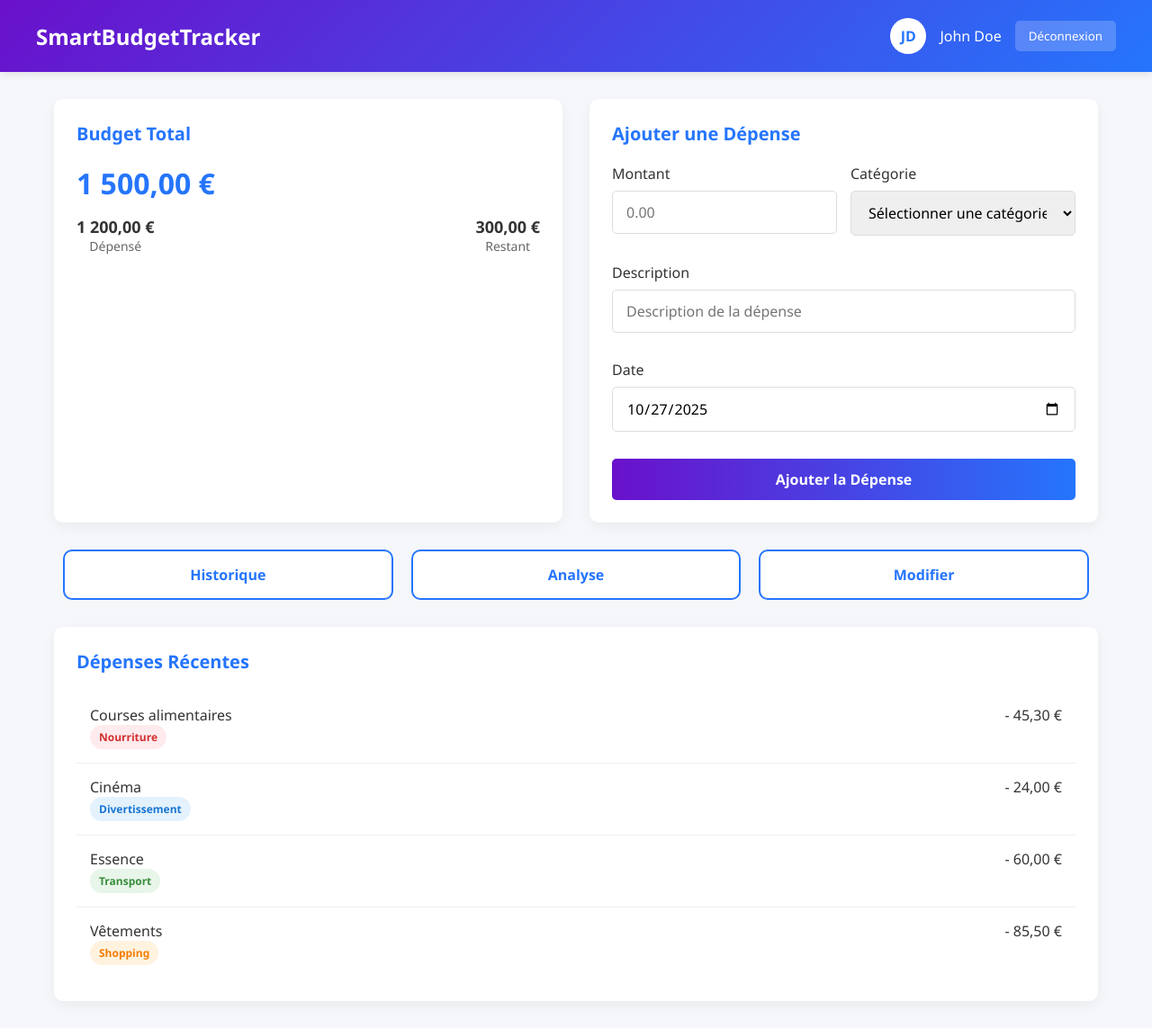
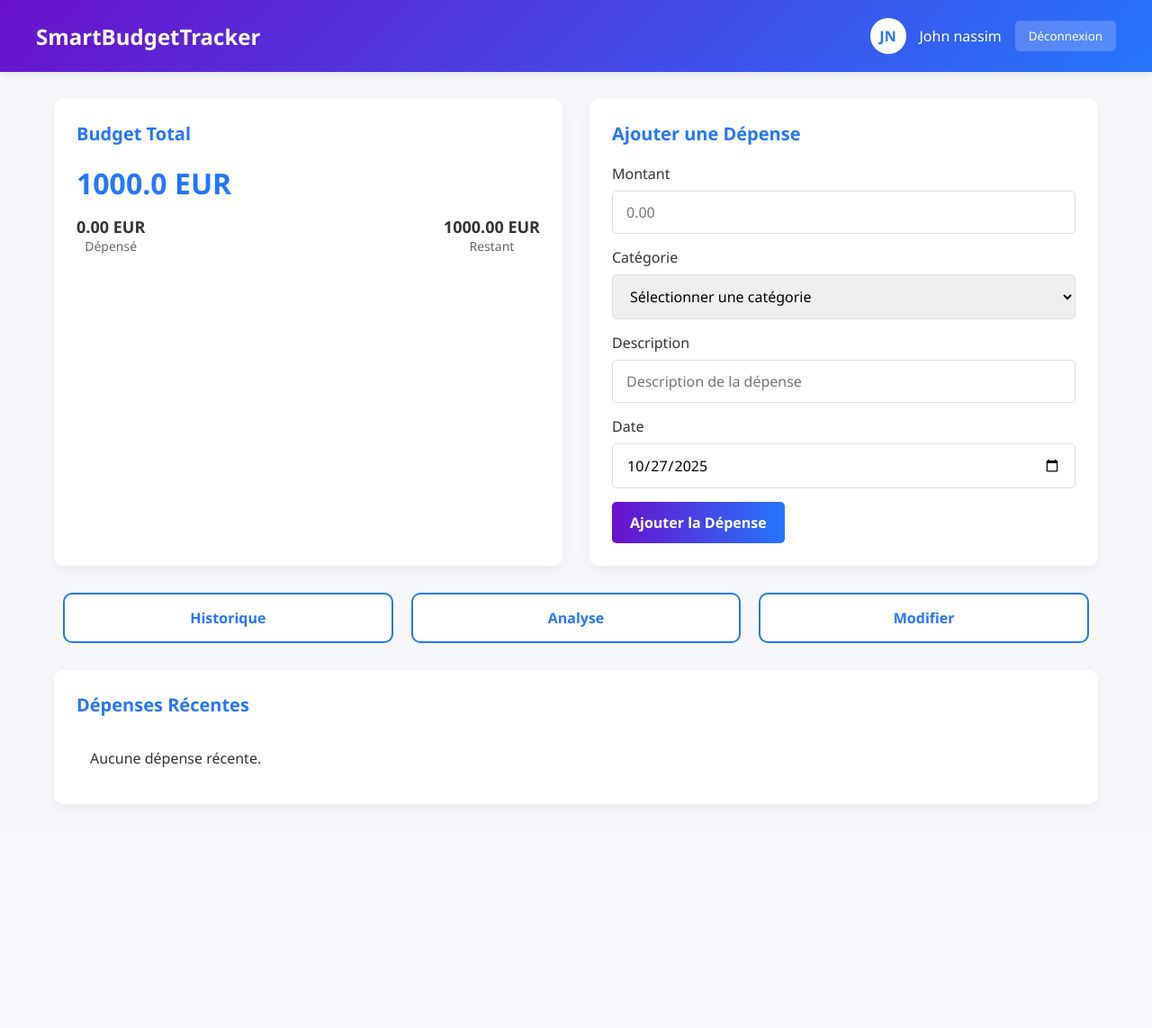
Before and after one commit to nassim12121/smart_budget_tracker, a Flask app: page /dashboard/1 in a window 1280 px wide. Shown: the whole page at 90% size. After the commit the page ends 895 px from the top, so only its background shows below. Run offline with Flask 3, Linux system fonts and the light colour scheme.

Commit message:
last update

```diff
--- a/app.py
+++ b/app.py
@@ -1,14 +1,20 @@
-from flask import Flask, request, redirect, render_template, url_for
-from models import db, User
+from flask import Flask, request, redirect, render_template, url_for, session, flash
+from models import db, User, Expense
 from werkzeug.security import generate_password_hash, check_password_hash
-from models import Expense
+import os
+from datetime import datetime
 app = Flask(__name__)
+app.secret_key = os.urandom(24)
+
 app.config['SQLALCHEMY_DATABASE_URI'] = 'sqlite:///smart_budget.db'
 app.config['SQLALCHEMY_TRACK_MODIFICATIONS'] = False
 db.init_app(app)
 
+# Créer les tables
 with app.app_context():
     db.create_all()
+
+# Ajouter un utilisateur de test si inexistant
 with app.app_context():
     email = "john@example.com"
     if not User.query.filter_by(email=email).first():
@@ -22,8 +28,7 @@ with app.app_context():
         )
         db.session.add(new_user)
         db.session.commit()
-    else:
-        print("المستخدم بهذا الإيميل موجود بالفعل.")
+
 @app.route('/')
 def home():
     return redirect(url_for('login'))
@@ -31,18 +36,15 @@ def home():
 @app.route('/register', methods=['GET', 'POST'])
 def register():
     if request.method == 'POST':
-        # استلام البيانات من الفورم
         first_name = request.form['first_name']
         last_name = request.form['last_name']
         email = request.form['email']
         password = request.form['password']
         currency = request.form['currency']
-        monthly_budget = request.form.get('monthly_budget', 0.0)
+        monthly_budget = float(request.form.get('monthly_budget', 0.0))
 
-        # عمل hash لكلمة السر
         hashed_password = generate_password_hash(password, method='pbkdf2:sha256', salt_length=8)
 
-        # إنشاء مستخدم جديد
         new_user = User(
             first_name=first_name,
             last_name=last_name,
@@ -52,14 +54,11 @@ def register():
             monthly_budget=monthly_budget
         )
 
-        # إضافة المستخدم للقاعدة وحفظ التغييرات
         db.session.add(new_user)
         db.session.commit()
 
-        # إعادة التوجيه لصفحة تسجيل الدخول
         return redirect(url_for('login'))
 
-    # إذا طريقة الطلب GET، عرض صفحة التسجيل
     return render_template('sign_up.html')
 
 @app.route('/login', methods=['GET', 'POST'])
@@ -69,19 +68,71 @@ def login():
         password = request.form['password']
 
         user = User.query.filter_by(email=email).first()
+
         if user and check_password_hash(user.password, password):
+            session['user_id'] = user.id
             return redirect(url_for('dashboard', user_id=user.id))
         else:
-            return "Email ou mot de passe incorrect", 401
+            flash("Email ou mot de passe incorrect.", "error")
+            return redirect(url_for('login'))
+
     return render_template('login.html')
 
 @app.route('/dashboard/<int:user_id>')
 def dashboard(user_id):
-    user = User.query.get(user_id)  # جلب بيانات المستخدم بالـID
+    user = User.query.get(user_id)
     if not user:
-        return "User not found!", 404
-    return render_template('acceuil.html', user=user)
+        return "Utilisateur non trouvé", 404
 
+    expenses = Expense.query.filter_by(user_id=user.id).order_by(Expense.date.desc()).limit(10).all()
+    total_spent = sum(e.amount for e in user.expenses)
+    remaining = user.monthly_budget - total_spent
+
+    return render_template('acceuil.html', user=user, expenses=expenses, total_spent=total_spent, remaining=remaining)
+
+@app.route('/expense', methods=['POST'])
+def expense():
+    if 'user_id' not in session:
+        flash("Vous devez être connecté pour ajouter une dépense.")
+        return redirect(url_for('login'))
+
+    user_id = session['user_id']
+    user = User.query.get(user_id)
+    if not user:
+        flash("Utilisateur introuvable.")
+        return redirect(url_for('login'))
+
+    try:
+        montant = float(request.form.get('amount', 0))
+        category = request.form.get('category')
+        description = request.form.get('description', '')
+        date_str = request.form.get('date')
+
+        # 🔥 Conversion ici du string en objet datetime
+        date_obj = datetime.strptime(date_str, '%Y-%m-%d')
+
+        new_expense = Expense(
+            user_id=user_id,
+            amount=montant,
+            category=category,
+            description=description,
+            date=date_obj  # 👈 ici on passe un datetime et plus un string
+        )
+
+        db.session.add(new_expense)
+        db.session.commit()
+
+        flash("Dépense ajoutée avec succès !")
+        return redirect(url_for('dashboard', user_id=user_id))
+
+    except Exception as e:
+        print("Erreur lors de l'ajout de la dépense :", e)
+        flash("Une erreur s'est produite lors de l'ajout de la dépense.")
+        return redirect(url_for('dashboard', user_id=user_id))
+@app.route('/logout')
+def logout():
+    session.clear()
+    return redirect(url_for('login'))
 
 if __name__ == "__main__":
     app.run(debug=True)
--- a/models.py
+++ b/models.py
@@ -13,6 +13,9 @@ class User(db.Model):
     monthly_budget = db.Column(db.Float, default=0.0)
     created_at = db.Column(db.DateTime, default=datetime.utcnow)
 
+    # Relation automatique avec Expense
+    expenses = db.relationship('Expense', backref='user', lazy=True)
+
 class Expense(db.Model):
     id = db.Column(db.Integer, primary_key=True)
     user_id = db.Column(db.Integer, db.ForeignKey('user.id'), nullable=False)
@@ -20,5 +23,3 @@ class Expense(db.Model):
     category = db.Column(db.String(50), nullable=False)
     description = db.Column(db.String(200))
     date = db.Column(db.DateTime, default=datetime.utcnow)
-
-    user = db.relationship('User', backref=db.backref('expenses', lazy=True))
--- a/seed.py
+++ b/seed.py
@@ -4,7 +4,6 @@ from werkzeug.security import generate_password_hash
 from datetime import datetime, timedelta
 import random
 
-# بيانات المستخدمين التجريبية
 users_data = [
     {"first_name": "Rayane", "last_name": "Mtar", "email": "rayane@example.com", "password": "1234", "monthly_budget": 1200, "currency": "TND"},
     {"first_name": "Sarra", "last_name": "Ben Ali", "email": "sarra@example.com", "password": "1234", "monthly_budget": 1000, "currency": "TND"},
@@ -17,7 +16,6 @@ users_data = [
 categories = ["Food", "Transport", "Shopping", "Bills", "Entertainment"]
 
 with app.app_context():
-    # إنشاء المستخدمين
     users = []
     for u in users_data:
         if not User.query.filter_by(email=u["email"]).first():
@@ -34,7 +32,7 @@ with app.app_context():
             users.append(user)
     db.session.commit()
 
-    # إنشاء مصاريف عشوائية لكل مستخدم
+
     for user in users:
         for _ in range(10):
             expense = Expense(
--- a/templates/acceuil.html
+++ b/templates/acceuil.html
@@ -5,219 +5,39 @@
     <meta name="viewport" content="width=device-width, initial-scale=1.0">
     <title>SmartBudgetTracker - Accueil</title>
     <style>
-        * {
-            margin: 0;
-            padding: 0;
-            box-sizing: border-box;
-            font-family: 'Segoe UI', Tahoma, Geneva, Verdana, sans-serif;
-        }
-
-        body {
-            background-color: #f5f7fa;
-            color: #333;
-        }
-
-        header {
-            background: linear-gradient(135deg, #6a11cb 0%, #2575fc 100%);
-            color: white;
-            padding: 20px;
-            box-shadow: 0 2px 10px rgba(0, 0, 0, 0.1);
-        }
-
-        .header-content {
-            display: flex;
-            justify-content: space-between;
-            align-items: center;
-            max-width: 1200px;
-            margin: 0 auto;
-        }
-
-        .logo h1 {
-            font-size: 24px;
-        }
-
-        .user-info {
-            display: flex;
-            align-items: center;
-            gap: 15px;
-        }
-
-        .user-avatar {
-            width: 40px;
-            height: 40px;
-            border-radius: 50%;
-            background-color: white;
-            color: #2575fc;
-            display: flex;
-            align-items: center;
-            justify-content: center;
-            font-weight: bold;
-        }
-
-        .logout-btn {
-            background: rgba(255, 255, 255, 0.2);
-            color: white;
-            border: none;
-            padding: 8px 15px;
-            border-radius: 5px;
-            cursor: pointer;
-            transition: background 0.3s;
-        }
-
-        .logout-btn:hover {
-            background: rgba(255, 255, 255, 0.3);
-        }
-
-        .container {
-            max-width: 1200px;
-            margin: 30px auto;
-            padding: 0 20px;
-        }
-
-        .dashboard {
-            display: grid;
-            grid-template-columns: 1fr 1fr;
-            gap: 30px;
-            margin-bottom: 30px;
-        }
-
-        .card {
-            background-color: white;
-            border-radius: 10px;
-            padding: 25px;
-            box-shadow: 0 5px 15px rgba(0, 0, 0, 0.05);
-        }
-
-        .card h2 {
-            margin-bottom: 20px;
-            color: #2575fc;
-            font-size: 20px;
-        }
-
-        .budget-total {
-            font-size: 32px;
-            font-weight: bold;
-            color: #2575fc;
-            margin-bottom: 10px;
-        }
-
-        .budget-details {
-            display: flex;
-            justify-content: space-between;
-            margin-top: 15px;
-        }
-
-        .budget-item {
-            text-align: center;
-        }
-
-        .budget-item .amount {
-            font-size: 18px;
-            font-weight: bold;
-        }
-
-        .budget-item .label {
-            font-size: 14px;
-            color: #666;
-        }
-
-        .expense-form {
-            display: grid;
-            grid-template-columns: 1fr 1fr;
-            gap: 15px;
-        }
-
-        .form-group {
-            margin-bottom: 15px;
-        }
-
-        .form-group label {
-            display: block;
-            margin-bottom: 8px;
-            color: #333;
-            font-weight: 500;
-        }
-
-        .form-group input, .form-group select {
-            width: 100%;
-            padding: 12px 15px;
-            border: 1px solid #ddd;
-            border-radius: 5px;
-            font-size: 16px;
-        }
-
-        .full-width {
-            grid-column: 1 / span 2;
-        }
-
-        .btn {
-            padding: 12px 20px;
-            background: linear-gradient(to right, #6a11cb, #2575fc);
-            color: white;
-            border: none;
-            border-radius: 5px;
-            font-size: 16px;
-            font-weight: 600;
-            cursor: pointer;
-            transition: opacity 0.3s;
-        }
-
-        .btn:hover {
-            opacity: 0.9;
-        }
-
-        .action-buttons {
-            display: flex;
-            justify-content: space-between;
-            margin-top: 30px;
-        }
-
-        .action-btn {
-            flex: 1;
-            margin: 0 10px;
-            padding: 15px;
-            background: white;
-            border: 2px solid #2575fc;
-            color: #2575fc;
-            border-radius: 10px;
-            font-size: 16px;
-            font-weight: 600;
-            cursor: pointer;
-            transition: all 0.3s;
-        }
-
-        .action-btn:hover {
-            background: #2575fc;
-            color: white;
-        }
-
-        .recent-expenses {
-            margin-top: 30px;
-        }
-
-        .expense-list {
-            list-style: none;
-        }
-
-        .expense-item {
-            display: flex;
-            justify-content: space-between;
-            padding: 15px;
-            border-bottom: 1px solid #eee;
-        }
-
-        .expense-item:last-child {
-            border-bottom: none;
-        }
-
-        .expense-category {
-            display: inline-block;
-            padding: 5px 10px;
-            border-radius: 20px;
-            font-size: 12px;
-            font-weight: bold;
-        }
-
+        * { margin: 0; padding: 0; box-sizing: border-box; font-family: 'Segoe UI', Tahoma, Geneva, Verdana, sans-serif; }
+        body { background-color: #f5f7fa; color: #333; }
+        header { background: linear-gradient(135deg, #6a11cb 0%, #2575fc 100%); color: white; padding: 20px; box-shadow: 0 2px 10px rgba(0, 0, 0, 0.1); }
+        .header-content { display: flex; justify-content: space-between; align-items: center; max-width: 1200px; margin: 0 auto; }
+        .logo h1 { font-size: 24px; }
+        .user-info { display: flex; align-items: center; gap: 15px; }
+        .user-avatar { width: 40px; height: 40px; border-radius: 50%; background-color: white; color: #2575fc; display: flex; align-items: center; justify-content: center; font-weight: bold; }
+        .logout-btn { background: rgba(255, 255, 255, 0.2); color: white; border: none; padding: 8px 15px; border-radius: 5px; cursor: pointer; transition: background 0.3s; }
+        .logout-btn:hover { background: rgba(255, 255, 255, 0.3); }
+        .container { max-width: 1200px; margin: 30px auto; padding: 0 20px; }
+        .dashboard { display: grid; grid-template-columns: 1fr 1fr; gap: 30px; margin-bottom: 30px; }
+        .card { background-color: white; border-radius: 10px; padding: 25px; box-shadow: 0 5px 15px rgba(0, 0, 0, 0.05); }
+        .card h2 { margin-bottom: 20px; color: #2575fc; font-size: 20px; }
+        .budget-total { font-size: 32px; font-weight: bold; color: #2575fc; margin-bottom: 10px; }
+        .budget-details { display: flex; justify-content: space-between; margin-top: 15px; }
+        .budget-item { text-align: center; }
+        .budget-item .amount { font-size: 18px; font-weight: bold; }
+        .budget-item .label { font-size: 14px; color: #666; }
+        .expense-form { display: grid; grid-template-columns: 1fr 1fr; gap: 15px; }
+        .form-group { margin-bottom: 15px; }
+        .form-group label { display: block; margin-bottom: 8px; color: #333; font-weight: 500; }
+        .form-group input, .form-group select { width: 100%; padding: 12px 15px; border: 1px solid #ddd; border-radius: 5px; font-size: 16px; }
+        .full-width { grid-column: 1 / span 2; }
+        .btn { padding: 12px 20px; background: linear-gradient(to right, #6a11cb, #2575fc); color: white; border: none; border-radius: 5px; font-size: 16px; font-weight: 600; cursor: pointer; transition: opacity 0.3s; }
+        .btn:hover { opacity: 0.9; }
+        .action-buttons { display: flex; justify-content: space-between; margin-top: 30px; }
+        .action-btn { flex: 1; margin: 0 10px; padding: 15px; background: white; border: 2px solid #2575fc; color: #2575fc; border-radius: 10px; font-size: 16px; font-weight: 600; cursor: pointer; transition: all 0.3s; }
+        .action-btn:hover { background: #2575fc; color: white; }
+        .recent-expenses { margin-top: 30px; }
+        .expense-list { list-style: none; }
+        .expense-item { display: flex; justify-content: space-between; padding: 15px; border-bottom: 1px solid #eee; }
+        .expense-item:last-child { border-bottom: none; }
+        .expense-category { display: inline-block; padding: 5px 10px; border-radius: 20px; font-size: 12px; font-weight: bold; }
         .food { background-color: #ffebee; color: #d32f2f; }
         .entertainment { background-color: #e3f2fd; color: #1976d2; }
         .transport { background-color: #e8f5e9; color: #388e3c; }
@@ -233,41 +53,44 @@
             <h1>SmartBudgetTracker</h1>
         </div>
         <div class="user-info">
-                <div class="user-avatar">JD</div>
-                <span>John Doe</span>
-                <button class="logout-btn" onclick="window.location.href='login.html'">Déconnexion</button>
+            <div class="user-avatar">{{ user.first_name[0]|upper }}{{ user.last_name[0]|upper }}</div>
+            <span>{{ user.first_name }} {{ user.last_name }}</span>
+            <button class="logout-btn" onclick="window.location.href='/logout'">Déconnexion</button>
         </div>
     </div>
 </header>
 
 <div class="container">
     <div class="dashboard">
+
+        <!-- BUDGET TOTAL -->
         <div class="card">
             <h2>Budget Total</h2>
-                <div class="budget-total">1 500,00 €</div>
+            <div class="budget-total">{{ user.monthly_budget }} {{ user.currency }}</div>
             <div class="budget-details">
                 <div class="budget-item">
-                        <div class="amount">1 200,00 €</div>
+                    <div class="amount">{{ "%.2f"|format(total_spent) }} {{ user.currency }}</div>
                     <div class="label">Dépensé</div>
                 </div>
                 <div class="budget-item">
-                        <div class="amount">300,00 €</div>
+                    <div class="amount">{{ "%.2f"|format(remaining) }} {{ user.currency }}</div>
                     <div class="label">Restant</div>
                 </div>
             </div>
         </div>
 
+        <!-- FORMULAIRE DEPENSE -->
         <div class="card">
             <h2>Ajouter une Dépense</h2>
-                <form class="expense-form">
+            <form id="addexpense" action="/expense" method="POST">
                 <div class="form-group">
                     <label for="amount">Montant</label>
-                        <input type="number" id="amount" placeholder="0.00" step="0.01" required>
+                    <input type="number" id="amount" name="amount" placeholder="0.00" step="0.01" required>
                 </div>
 
                 <div class="form-group">
                     <label for="category">Catégorie</label>
-                        <select id="category" required>
+                    <select id="category" name="category" required>
                         <option value="">Sélectionner une catégorie</option>
                         <option value="food">Nourriture</option>
                         <option value="entertainment">Divertissement</option>
@@ -280,69 +103,52 @@
 
                 <div class="form-group full-width">
                     <label for="description">Description</label>
-                        <input type="text" id="description" placeholder="Description de la dépense">
+                    <input type="text" id="description" name="description" placeholder="Description de la dépense">
                 </div>
 
                 <div class="form-group full-width">
                     <label for="date">Date</label>
-                        <input type="date" id="date" required>
+                    <input type="date" id="date" name="date" required>
                 </div>
 
                 <button type="submit" class="btn full-width">Ajouter la Dépense</button>
             </form>
         </div>
+
     </div>
 
+    <!-- BOUTONS ACTION -->
     <div class="action-buttons">
         <button class="action-btn" onclick="window.location.href='historique.html'">Historique</button>
         <button class="action-btn" onclick="window.location.href='analyse.html'">Analyse</button>
         <button class="action-btn" onclick="window.location.href='modifier.html'">Modifier</button>
     </div>
 
+    <!-- DÉPENSES RÉCENTES -->
     <div class="card recent-expenses">
         <h2>Dépenses Récentes</h2>
         <ul class="expense-list">
+            {% for expense in expenses %}
             <li class="expense-item">
                 <div>
-                        <div>Courses alimentaires</div>
-                        <div class="expense-category food">Nourriture</div>
+                    <div>{{ expense.description }}</div>
+                    <div class="expense-category {{ expense.category }}">{{ expense.category|capitalize }}</div>
                 </div>
-                    <div>- 45,30 €</div>
+                <div>- {{ "%.2f"|format(expense.amount) }} {{ user.currency }}</div>
             </li>
+            {% else %}
             <li class="expense-item">
-                    <div>
-                        <div>Cinéma</div>
-                        <div class="expense-category entertainment">Divertissement</div>
-                    </div>
-                    <div>- 24,00 €</div>
+                <div>Aucune dépense récente.</div>
             </li>
-                <li class="expense-item">
-                    <div>
-                        <div>Essence</div>
-                        <div class="expense-category transport">Transport</div>
-                    </div>
-                    <div>- 60,00 €</div>
-                </li>
-                <li class="expense-item">
-                    <div>
-                        <div>Vêtements</div>
-                        <div class="expense-category shopping">Shopping</div>
-                    </div>
-                    <div>- 85,50 €</div>
-                </li>
+            {% endfor %}
         </ul>
     </div>
 </div>
 
 <script>
-        document.querySelector('.expense-form').addEventListener('submit', function(e) {
-            e.preventDefault();
-            alert('Dépense ajoutée avec succès!');
-            // Ici, vous ajouteriez le code pour traiter l'ajout de la dépense
-        });
-
-        // Définir la date d'aujourd'hui par défaut
+    // Définit la date d’aujourd’hui par défaut
     document.getElementById('date').valueAsDate = new Date();
 </script>
+
 </body>
 </html>
```
Also changed, not shown: display_user.py (+16 -1 lines). Lines whose indentation alone changed are shown as unchanged.
